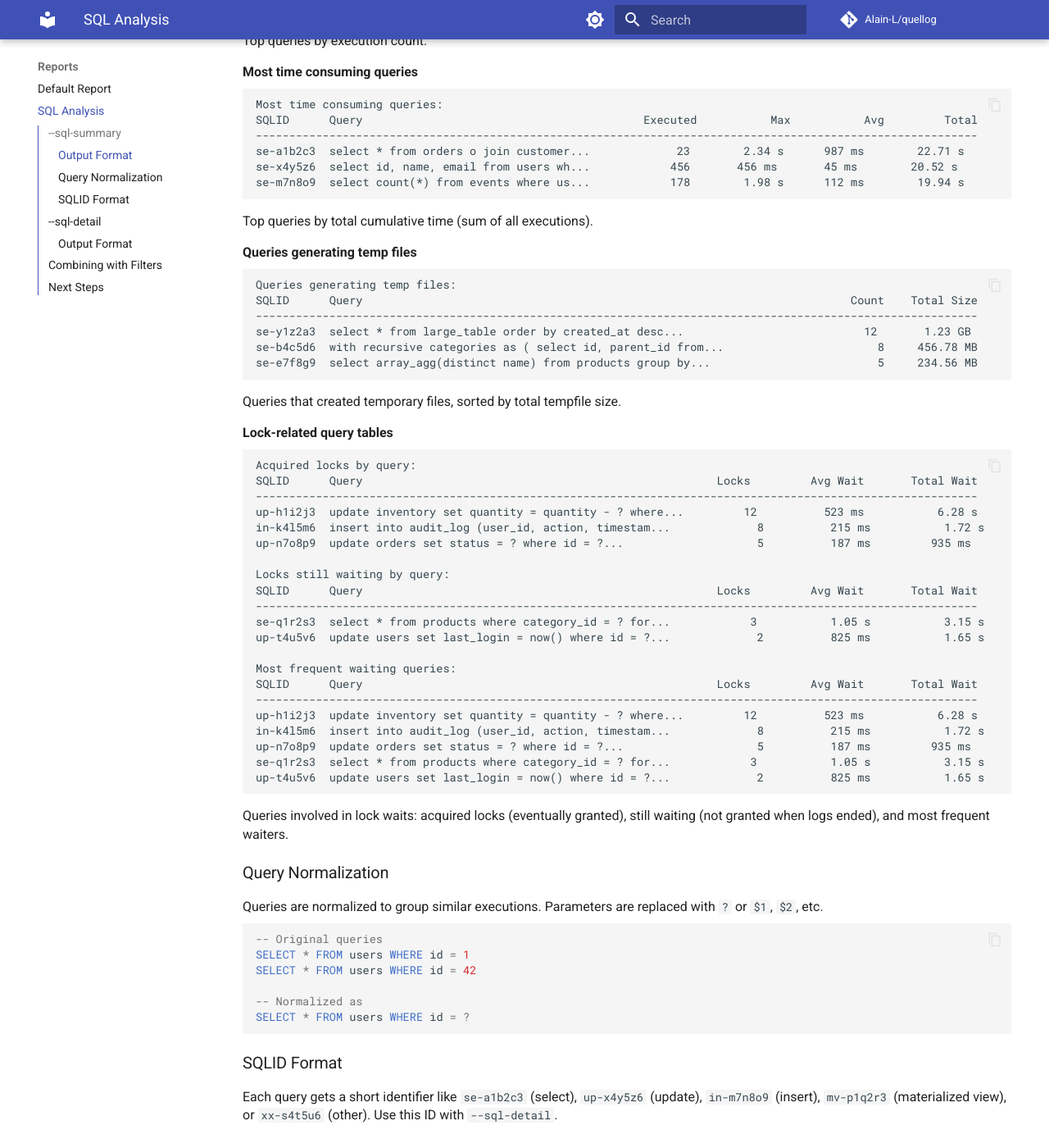
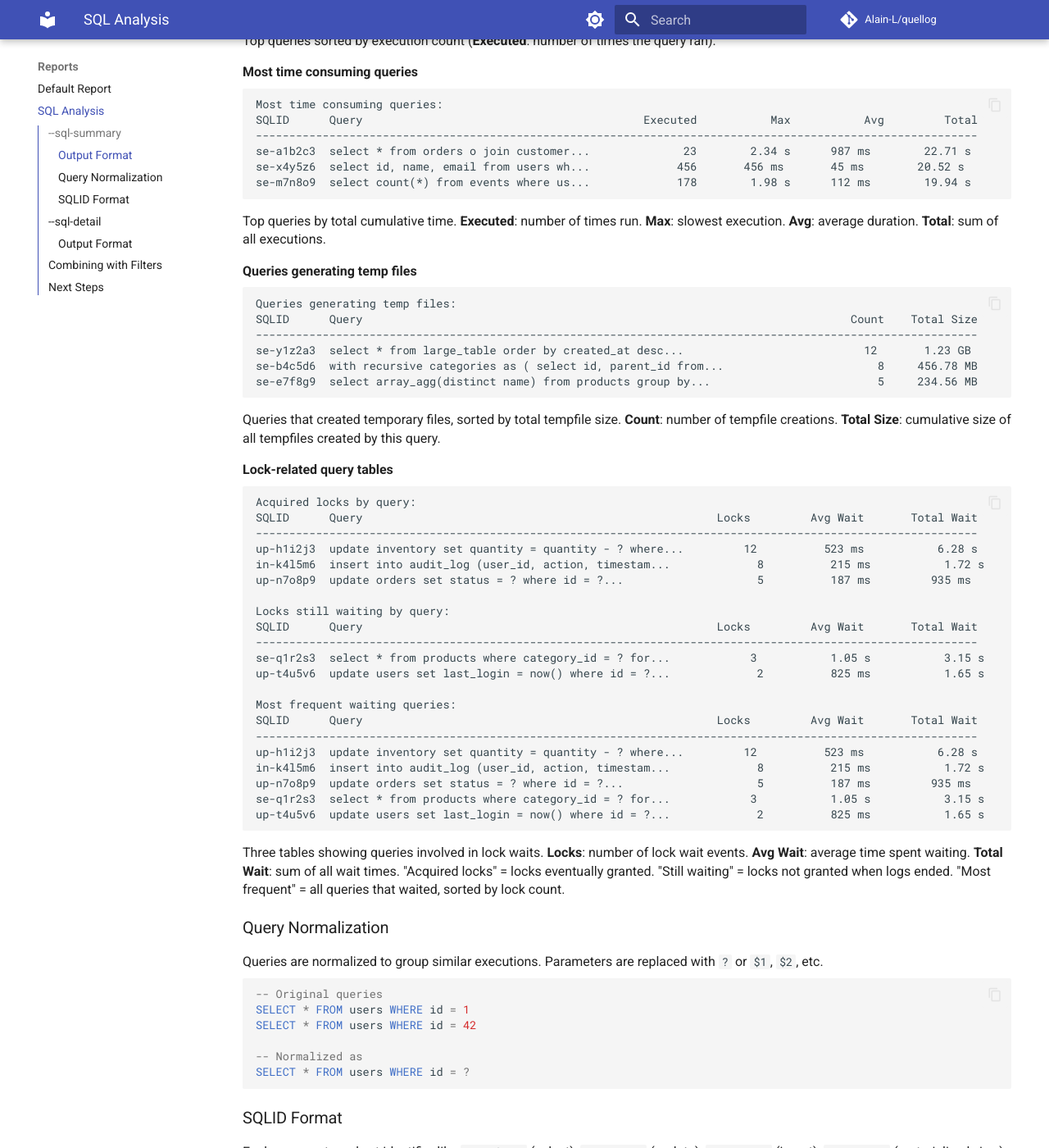
Before and after one commit to Alain-L/quellog, an MkDocs documentation site: the page built from docs/sql-reports.md, in a window 1280 px wide and 1400 px high, scrolled down 1510 px. Shown: the whole window at 82% size. Built offline with MkDocs 1.6.1 and Material for MkDocs 9.7.7, drawn with Linux system fonts in a browser that asks for light colours; comment, search, counter and statistics services are not loaded; some of the changed text lies outside the part shown.

Commit message:
docs: improve table explanations and alignments in sql-reports.md
Changes:
- Add column explanations for all multi-column tables without being verbose
- Fix alignment in "Most time consuming queries" (Executed column)
- Capitalize SQL keywords in Raw Query example (SELECT, FROM, JOIN, ON, WHERE)

Column explanations added:
- Slowest queries: Duration = slowest execution observed
- Most Frequent: Executed = number of times the query ran
- Most time consuming: Executed/Max/Avg/Total explained
- Temp files: Count/Total Size explained
- Lock tables: Locks/Avg Wait/Total Wait + difference between 3 tables

````diff
--- a/docs/sql-reports.md
+++ b/docs/sql-reports.md
@@ -59,7 +59,7 @@ se-x4y5z6  with user_segments as ( select user_id, case when total...        2.1
 se-m7n8o9  select count(*) from events where user_id = ? and date...         1.98 s
 ```
 
-Top queries by maximum single execution time.
+Top queries sorted by maximum single execution time (**Duration**: slowest execution observed).
 
 **Most Frequent Individual Queries**
 
@@ -72,7 +72,7 @@ se-r4s5t6  select count(*) from products where category_id = ?...
 se-u7v8w9  insert into audit_log (user_id, action, created_at) v...             178
 ```
 
-Top queries by execution count.
+Top queries sorted by execution count (**Executed**: number of times the query ran).
 
 **Most time consuming queries**
 
@@ -80,12 +80,12 @@ Top queries by execution count.
 Most time consuming queries:
 SQLID      Query                                          Executed           Max           Avg         Total
 ------------------------------------------------------------------------------------------------------------
-se-a1b2c3  select * from orders o join customer...             23        2.34 s      987 ms        22.71 s
-se-x4y5z6  select id, name, email from users wh...            456       456 ms       45 ms        20.52 s
-se-m7n8o9  select count(*) from events where us...            178        1.98 s      112 ms        19.94 s
+se-a1b2c3  select * from orders o join customer...              23        2.34 s      987 ms        22.71 s
+se-x4y5z6  select id, name, email from users wh...             456       456 ms       45 ms        20.52 s
+se-m7n8o9  select count(*) from events where us...             178        1.98 s      112 ms        19.94 s
 ```
 
-Top queries by total cumulative time (sum of all executions).
+Top queries by total cumulative time. **Executed**: number of times run. **Max**: slowest execution. **Avg**: average duration. **Total**: sum of all executions.
 
 **Queries generating temp files**
 
@@ -98,7 +98,7 @@ se-b4c5d6  with recursive categories as ( select id, parent_id from...
 se-e7f8g9  select array_agg(distinct name) from products group by...                         5     234.56 MB
 ```
 
-Queries that created temporary files, sorted by total tempfile size.
+Queries that created temporary files, sorted by total tempfile size. **Count**: number of tempfile creations. **Total Size**: cumulative size of all tempfiles created by this query.
 
 **Lock-related query tables**
 
@@ -126,7 +126,7 @@ se-q1r2s3  select * from products where category_id = ? for...            3
 up-t4u5v6  update users set last_login = now() where id = ?...             2          825 ms           1.65 s
 ```
 
-Queries involved in lock waits: acquired locks (eventually granted), still waiting (not granted when logs ended), and most frequent waiters.
+Three tables showing queries involved in lock waits. **Locks**: number of lock wait events. **Avg Wait**: average time spent waiting. **Total Wait**: sum of all wait times. "Acquired locks" = locks eventually granted. "Still waiting" = locks not granted when logs ended. "Most frequent" = all queries that waited, sorted by lock count.
 
 ### Query Normalization
 
@@ -164,7 +164,7 @@ Details for SQLID: se-a1b2c3
 SQL Query Details:
   SQLID            : se-a1b2c3
   Query Type       : select
-  Raw Query        : select * from orders o join customers c on o.customer_id = c.id where o.status = $1 ...
+  Raw Query        : SELECT * FROM orders o JOIN customers c ON o.customer_id = c.id WHERE o.status = $1 ...
   Normalized Query : select * from orders o join customers c on o.customer_id = c.id where o.status = ? ...
   Executed         : 234
   Total Time       : 2h 15m 30s
````
